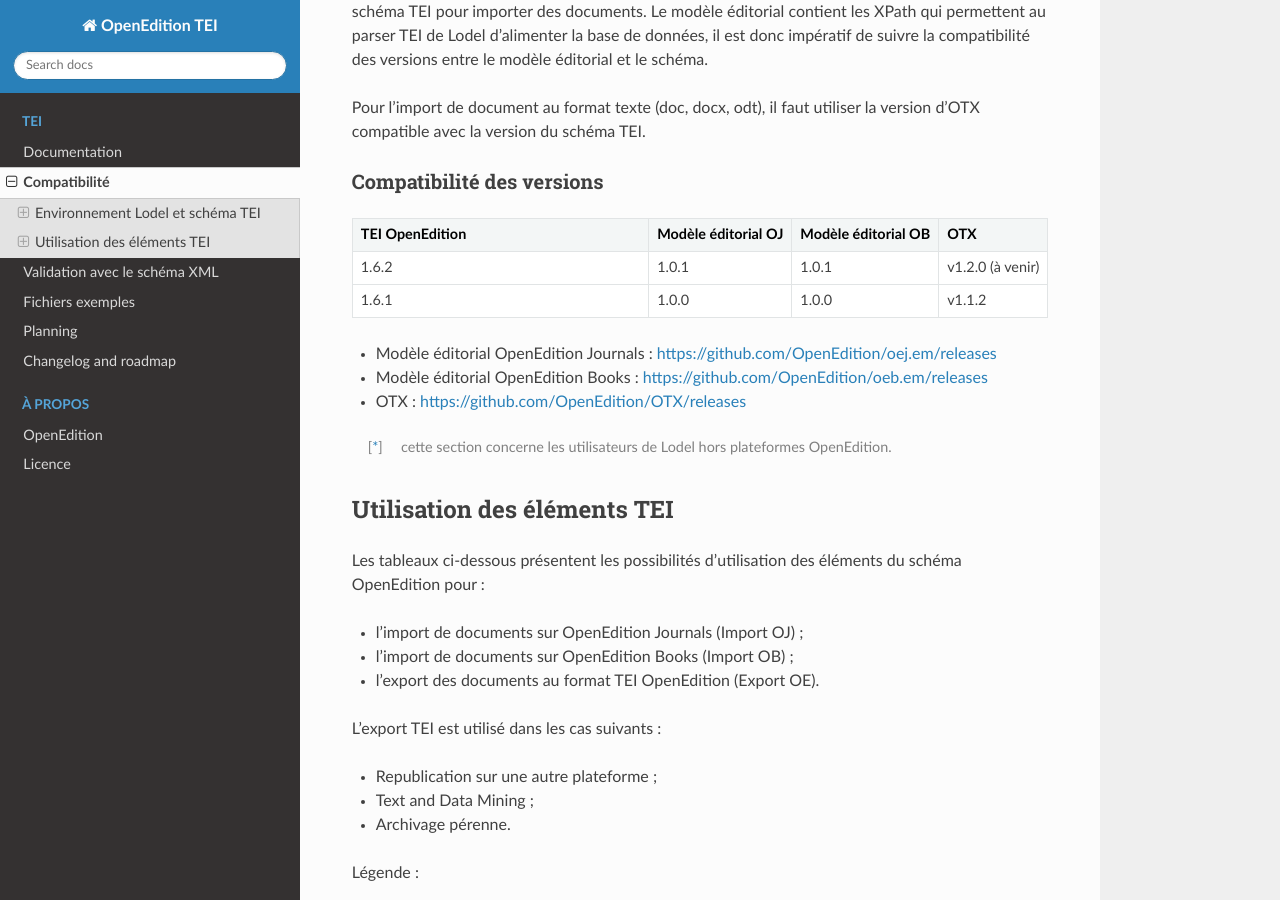
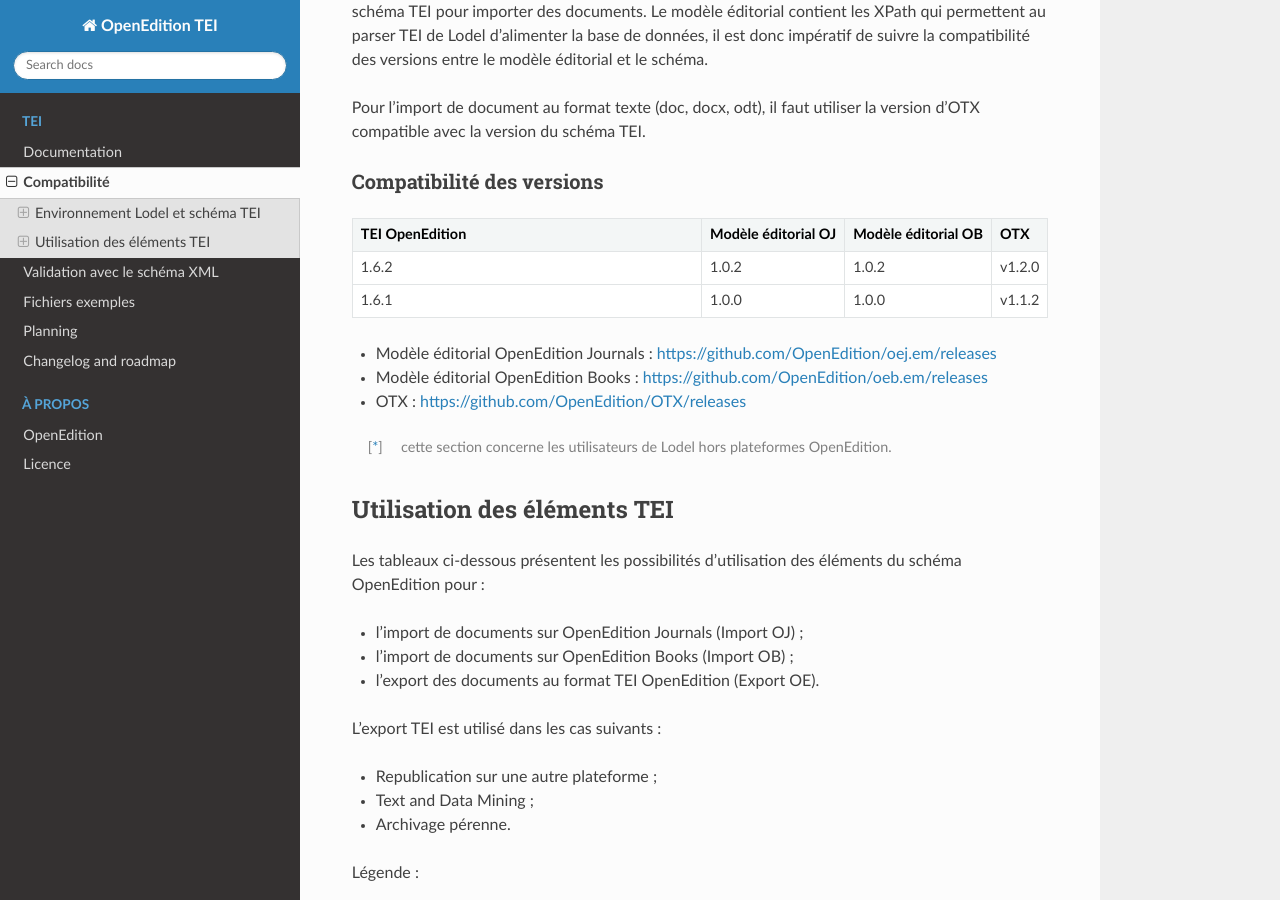
Before and after one commit to OpenEdition/tei.openedition, a Sphinx documentation site: the page built from docs/source/compatibility.rst, in a window 1280 px wide and 900 px high, scrolled down 516 px. Built offline with Sphinx 7.4.7 and the Read the Docs theme 2.0.0, drawn with Linux system fonts in a browser that asks for light colours.

Commit message:
update compatibility with editorial model releases

```diff
--- a/docs/source/compatibility.rst
+++ b/docs/source/compatibility.rst
@@ -29,7 +29,7 @@
 +-------------------+-----------------------+----------------------+-----------------+
 | TEI OpenEdition   | Modèle éditorial OJ   | Modèle éditorial OB  | OTX             |
 +===================+=======================+======================+=================+
-| 1.6.2             | 1.0.1                 | 1.0.1                | v1.2.0 (à venir)|
+| 1.6.2             | 1.0.2                 | 1.0.2                | v1.2.0          |
 +-------------------+-----------------------+----------------------+-----------------+
 | 1.6.1             | 1.0.0                 | 1.0.0                | v1.1.2          |
 +-------------------+-----------------------+----------------------+-----------------+
--- a/docs/source/index.rst
+++ b/docs/source/index.rst
@@ -10,7 +10,7 @@
 
 .. note::
 
-      Cette documentation suit l'évolution des versions du `schéma TEI OpenEdition <https://github.com/openEdition/tei.openedition>`_, une nouvelle version de la documentation est disponible en `français <https://tei-openedition.readthedocs.io/fr/1.6.2/>`_ et `anglais <https://tei-openedition.readthedocs.io/en/1.6.2/>`_ pour chaque release.
+      Cette documentation suit l'évolution des versions du `schéma TEI OpenEdition <https://github.com/openEdition/tei.openedition>`_, une nouvelle version de la documentation est disponible en `français <https://tei-openedition.readthedocs.io/fr/latest/>`_ et `anglais <https://tei-openedition.readthedocs.io/en/latest/>`_ pour chaque release.
 
       Cliquez sur **ReadTheDocs** en bas du menu de gauche pour choisir la langue et la version.
 
```
